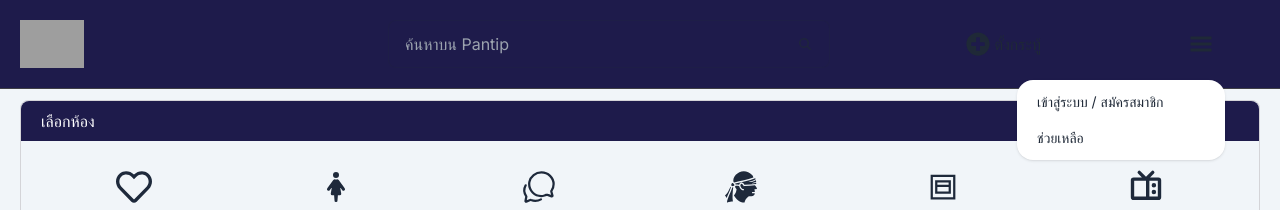
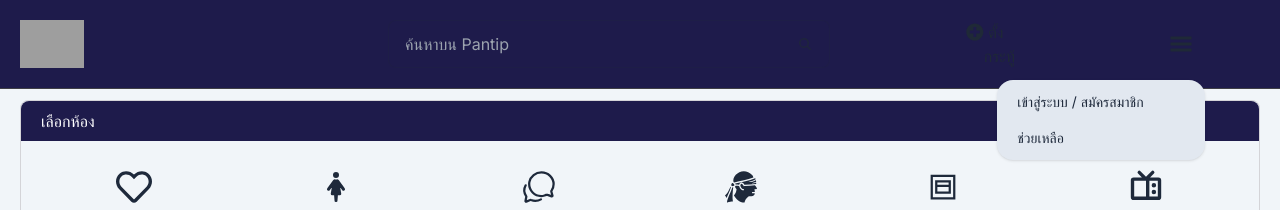
Before and after one commit to Atithiya/pantip, a Next.js app: page / in a window 1280 px wide. Both pictures are taken after a click on the button 1201 px from the left and 44 px from the top of the page. Shown: the top 210 px of the page. Built offline with nearby package versions, Linux system fonts and the light colour scheme; grey boxes are pictures that could not be loaded.

Commit message:
Navbar: edit justify between mobile navbar

```diff
--- a/app/components/Navbar.js
+++ b/app/components/Navbar.js
@@ -15,7 +15,7 @@ export function Navbar() {
             />
           </a>
         </div>
-        <div className="flex-none gap-2 lg:mx-72 w-full">
+        <div className="flex justify-between gap-2 lg:mx-72 w-full">
           <label className="input input-bordered flex items-center gap-2 bg-indigo-950 ">
             <input
               type="text"
@@ -44,6 +44,7 @@ export function Navbar() {
             </a>
           </div>
 
+          {/* Hamburger Icon*/}
           <div className="dropdown dropdown-end">
             <div
               tabIndex={0}
@@ -56,7 +57,7 @@ export function Navbar() {
             </div>
             <ul
               tabIndex={0}
-              className="mt-3 z-[1] p-2 shadow menu menu-sm dropdown-content bg-base-100 rounded-box w-52"
+              className="mt-3 z-[1] p-2 shadow menu menu-sm dropdown-content text-slate-800 bg-slate-200 rounded-box w-52"
             >
               <li>
                 <a className="justify-between">เข้าสู่ระบบ / สมัครสมาชิก</a>
--- a/app/components/Topic.js
+++ b/app/components/Topic.js
@@ -124,7 +124,7 @@ export function Topic() {
         ))}
       </div>
       <div className="text-center ">
-        <p className="mb-5 text-slate-800 font-bold">สำรวจกระทู้พันทิปต่อ</p>
+        <p className="my-5 text-slate-800 font-bold">สำรวจกระทู้พันทิปต่อ</p>
         <button className="btn btn-outline btn-primary ">
           ดูทั้งหมด <FaExternalLinkAlt />
         </button>
```
